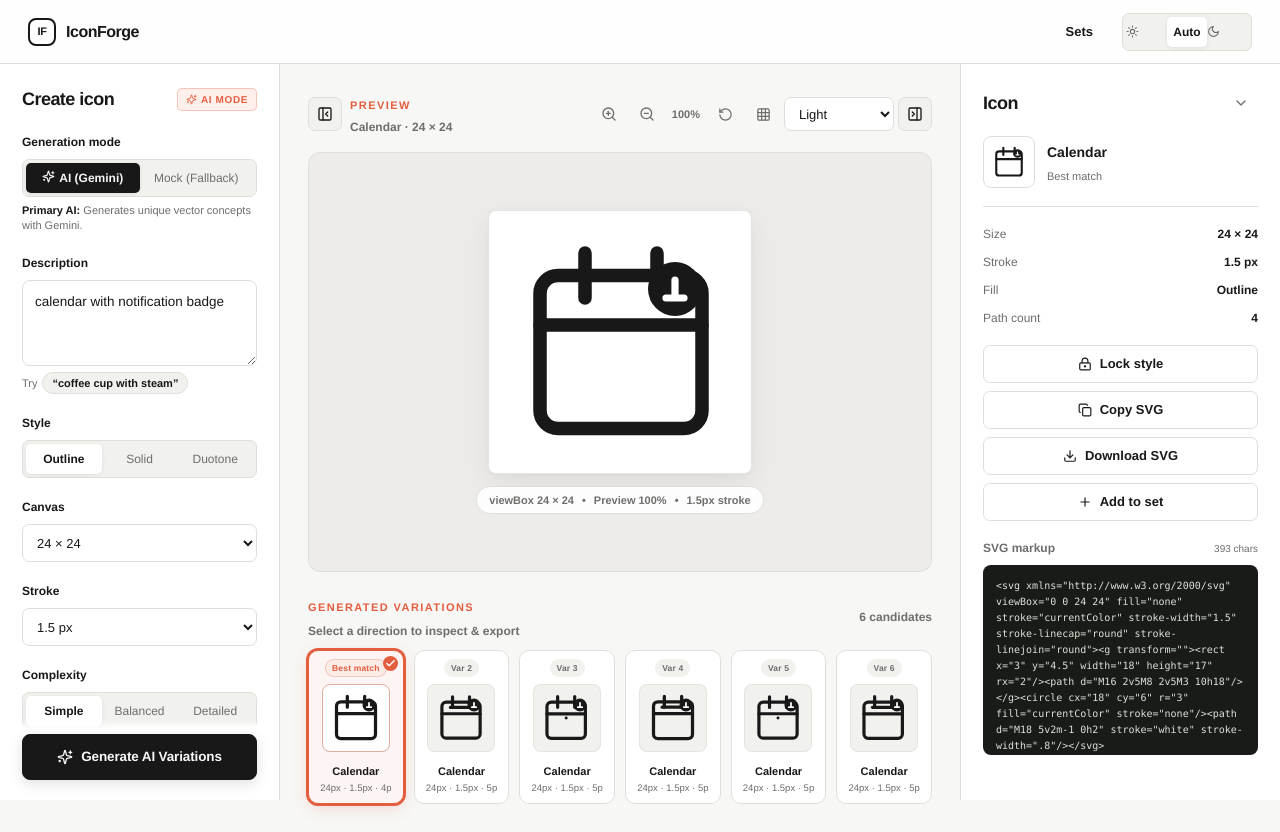
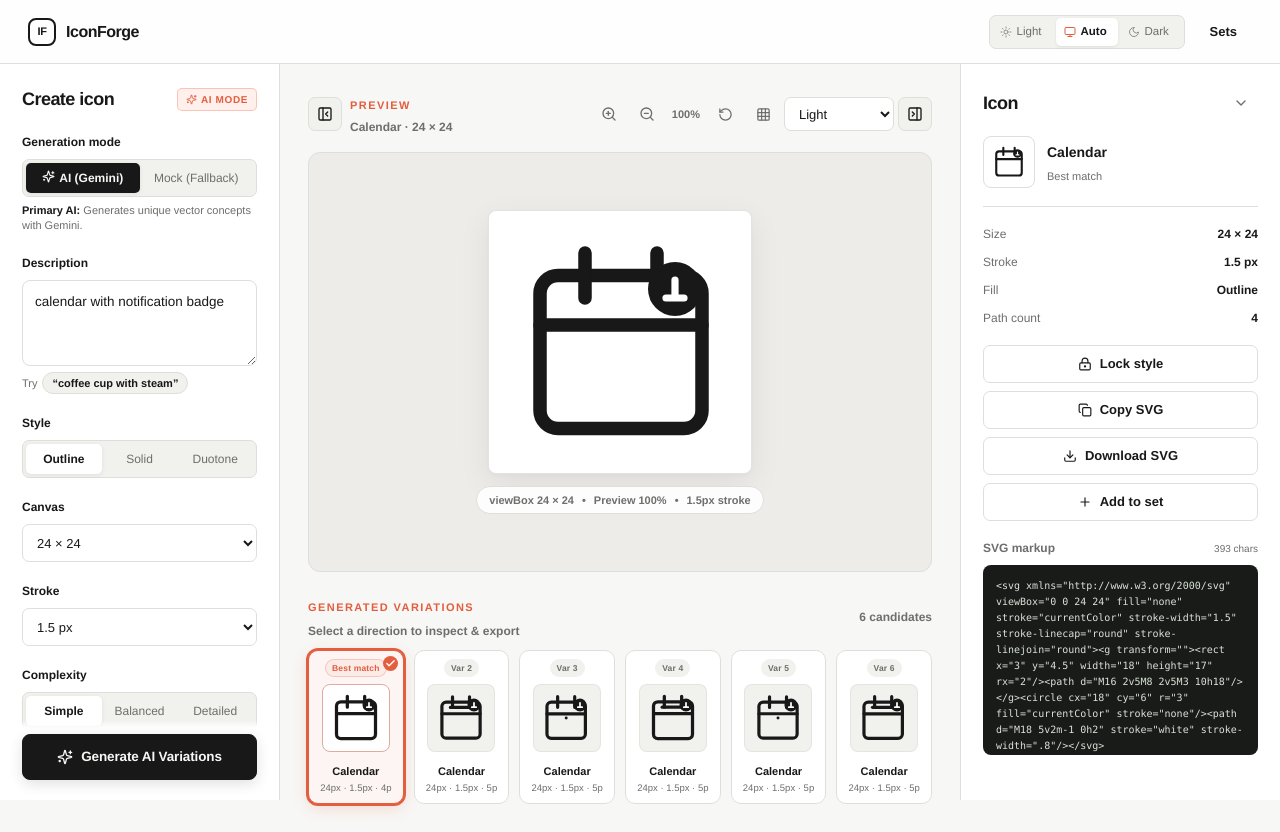
Before and after one commit to pushkarv07/IconForge, a Next.js app: page /app in a window 1280 px wide. Built offline with nearby package versions, Linux system fonts and the light colour scheme.

Commit message:
feat: redesign theme switcher and integrate across all pages including sets overview

```diff
--- a/src/app/app/page.tsx
+++ b/src/app/app/page.tsx
@@ -9,7 +9,6 @@ import {
   Grid3X3,
   Loader2,
   LockKeyhole,
-  Moon,
   PanelLeftClose,
   PanelLeftOpen,
   PanelRightClose,
@@ -17,12 +16,12 @@ import {
   Plus,
   RotateCcw,
   Sparkles,
-  Sun,
   Unlock,
   ZoomIn,
   ZoomOut,
 } from "lucide-react";
 import { useEffect, useRef, useState } from "react";
+import { ThemeSwitcher } from "@/components/ThemeSwitcher";
 import { mockGenerator, styleFromIcon } from "@/lib/generator";
 import { loadSets, makeSet, saveSets } from "@/lib/sets";
 import type {
@@ -45,54 +44,6 @@ const initialRequest = {
   complexity: "Simple" as Complexity,
   color: "Current Color" as "Current Color" | "Black" | "Custom",
 };
-
-function ThemeToggle() {
-  const [theme, setTheme] = useState("system");
-  useEffect(() => {
-    const saved = localStorage.getItem("iconforge-theme") ?? "system";
-    setTheme(saved);
-    document.documentElement.dataset.theme =
-      saved === "system"
-        ? matchMedia("(prefers-color-scheme: dark)").matches
-          ? "dark"
-          : "light"
-        : saved;
-  }, []);
-  function updateTheme(next: string) {
-    setTheme(next);
-    localStorage.setItem("iconforge-theme", next);
-    document.documentElement.dataset.theme =
-      next === "system"
-        ? matchMedia("(prefers-color-scheme: dark)").matches
-          ? "dark"
-          : "light"
-        : next;
-  }
-  return (
-    <div className="segmented" style={{ width: 130 }} aria-label="Theme">
-      <button
-        aria-pressed={theme === "light"}
-        onClick={() => updateTheme("light")}
-        aria-label="Light theme"
-      >
-        <Sun size={13} />
-      </button>
-      <button
-        aria-pressed={theme === "system"}
-        onClick={() => updateTheme("system")}
-      >
-        Auto
-      </button>
-      <button
-        aria-pressed={theme === "dark"}
-        onClick={() => updateTheme("dark")}
-        aria-label="Dark theme"
-      >
-        <Moon size={13} />
-      </button>
-    </div>
-  );
-}
 
 const renderSvg = (svg: string) => ({
   __html: svg.replace("<svg ", '<svg aria-hidden="true" '),
@@ -331,11 +282,11 @@ export default function GeneratorPage() {
         <Link href="/" className="brand">
           <span className="brand-mark">IF</span> IconForge
         </Link>
-        <div style={{ display: "flex", alignItems: "center", gap: 14 }}>
-          <Link href="/app/sets" className="btn btn-quiet">
+        <div style={{ display: "flex", alignItems: "center", gap: 10 }}>
+          <ThemeSwitcher />
+          <Link href="/sets" className="btn btn-quiet">
             Sets {sets.length ? `(${sets.length})` : ""}
           </Link>
-          <ThemeToggle />
         </div>
       </header>
 
--- a/src/app/globals.css
+++ b/src/app/globals.css
@@ -28,6 +28,14 @@ button { cursor: pointer; }
 .segmented button[aria-pressed="true"] { background: var(--panel); color: var(--text); box-shadow: 0 1px 4px rgba(0,0,0,.08); font-weight: 700; }
 .mode-segmented button[aria-pressed="true"].mode-active-ai { background: var(--text); color: var(--bg); font-weight: 750; }
 .mode-segmented button[aria-pressed="true"].mode-active-mock { background: var(--panel); color: var(--accent); font-weight: 750; }
+.theme-switcher { display: inline-flex; align-items: center; border: 1px solid var(--line); border-radius: 7px; padding: 2px; background: var(--panel-soft); gap: 2px; flex-shrink: 0; }
+.theme-btn { display: inline-flex; align-items: center; justify-content: flex-start; text-align: left; gap: 5px; height: 28px; padding: 0 8px; min-width: 62px; border: 0; border-radius: 5px; background: transparent; color: var(--muted); font-size: 11.5px; font-weight: 550; cursor: pointer; white-space: nowrap; transition: color .15s ease, background-color .15s ease, box-shadow .15s ease; }
+.theme-btn:hover { color: var(--text); }
+.theme-btn.active { background: var(--panel); color: var(--text); font-weight: 700; box-shadow: 0 1px 3px rgba(0,0,0,.08); }
+.theme-icon { flex-shrink: 0; opacity: .75; }
+.theme-btn:hover .theme-icon { opacity: 1; }
+.theme-btn.active .theme-icon { opacity: 1; color: var(--accent); }
+.theme-text { text-align: left; }
 .mode-caption { font-size: 11px; color: var(--muted); margin: 6px 0 0; line-height: 1.4; }
 .mode-caption strong { color: var(--text); }
 .mode-badge { font-size: 10px; font-weight: 800; letter-spacing: .06em; padding: 3px 8px; border-radius: 5px; display: inline-flex; align-items: center; }
@@ -204,4 +212,11 @@ button { cursor: pointer; }
   .page-content { padding: 35px 18px; }
   .page-header { display: block; }
   .landing-nav .btn-quiet { display: none; }
+  .theme-btn { padding: 0 6px; gap: 4px; font-size: 11px; height: 26px; min-width: auto; }
 }
+
+@media (max-width: 540px) {
+  .topbar { padding: 8px 12px; gap: 8px; height: auto; min-height: 56px; flex-wrap: wrap; }
+  .landing-nav { flex-wrap: wrap; gap: 10px; }
+  .theme-btn { padding: 0 5px; gap: 3.5px; font-size: 10.5px; height: 25px; min-width: auto; }
+}
--- a/src/app/layout.tsx
+++ b/src/app/layout.tsx
@@ -6,6 +6,13 @@ export const metadata: Metadata = { title: "IconForge", description: "Build icon
 export default function RootLayout({ children }: Readonly<{ children: React.ReactNode }>) {
   return (
     <html lang="en" suppressHydrationWarning>
+      <head>
+        <script
+          dangerouslySetInnerHTML={{
+            __html: `(function(){try{var t=localStorage.getItem("iconforge-theme")||"system";var d=t==="system"?window.matchMedia("(prefers-color-scheme:dark)").matches?"dark":"light":t;document.documentElement.dataset.theme=d;}catch(e){}})()`,
+          }}
+        />
+      </head>
       <body suppressHydrationWarning>{children}</body>
     </html>
   );
--- a/src/app/sets/page.tsx
+++ b/src/app/sets/page.tsx
@@ -1 +1,3 @@
+"use client";
+
 export { default } from "@/app/app/sets/page";
--- /dev/null
+++ b/src/components/ThemeSwitcher.tsx
@@ -0,0 +1,98 @@
+"use client";
+
+import { useEffect, useState } from "react";
+import { Monitor, Moon, Sun } from "lucide-react";
+
+type ThemeMode = "light" | "system" | "dark";
+
+export function ThemeSwitcher() {
+  const [theme, setTheme] = useState<ThemeMode>("system");
+
+  useEffect(() => {
+    const saved = (localStorage.getItem("iconforge-theme") as ThemeMode) ?? "system";
+    const mode = saved === "dark" || saved === "light" ? saved : "system";
+    setTheme(mode);
+    applyTheme(mode);
+
+    const mediaQuery = window.matchMedia("(prefers-color-scheme: dark)");
+    const onMediaChange = () => {
+      const current = (localStorage.getItem("iconforge-theme") as ThemeMode) ?? "system";
+      if (current === "system") {
+        applyTheme("system");
+      }
+    };
+
+    mediaQuery.addEventListener("change", onMediaChange);
+
+    const onStorage = (e: StorageEvent) => {
+      if (e.key === "iconforge-theme") {
+        const next = (e.newValue as ThemeMode) ?? "system";
+        setTheme(next);
+        applyTheme(next);
+      }
+    };
+
+    window.addEventListener("storage", onStorage);
+
+    return () => {
+      mediaQuery.removeEventListener("change", onMediaChange);
+      window.removeEventListener("storage", onStorage);
+    };
+  }, []);
+
+  function applyTheme(mode: ThemeMode) {
+    const effective =
+      mode === "system"
+        ? window.matchMedia("(prefers-color-scheme: dark)").matches
+          ? "dark"
+          : "light"
+        : mode;
+    document.documentElement.dataset.theme = effective;
+  }
+
+  function updateTheme(next: ThemeMode) {
+    setTheme(next);
+    localStorage.setItem("iconforge-theme", next);
+    applyTheme(next);
+  }
+
+  return (
+    <div className="theme-switcher" role="radiogroup" aria-label="Theme mode">
+      <button
+        type="button"
+        role="radio"
+        aria-checked={theme === "light"}
+        className={`theme-btn ${theme === "light" ? "active" : ""}`}
+        onClick={() => updateTheme("light")}
+        aria-label="Light theme"
+      >
+        <Sun size={12} className="theme-icon" aria-hidden="true" />
+        <span className="theme-text">Light</span>
+      </button>
+      <button
+        type="button"
+        role="radio"
+        aria-checked={theme === "system"}
+        className={`theme-btn ${theme === "system" ? "active" : ""}`}
+        onClick={() => updateTheme("system")}
+        aria-label="Auto theme"
+      >
+        <Monitor size={12} className="theme-icon" aria-hidden="true" />
+        <span className="theme-text">Auto</span>
+      </button>
+      <button
+        type="button"
+        role="radio"
+        aria-checked={theme === "dark"}
+        className={`theme-btn ${theme === "dark" ? "active" : ""}`}
+        onClick={() => updateTheme("dark")}
+        aria-label="Dark theme"
+      >
+        <Moon size={12} className="theme-icon" aria-hidden="true" />
+        <span className="theme-text">Dark</span>
+      </button>
+    </div>
+  );
+}
+
+export default ThemeSwitcher;
```
Also changed, not shown: src/app/app/sets/[id]/page.tsx (+2 -1 lines), src/app/app/sets/page.tsx (+143 -1 lines), src/app/page.tsx (+2 -1 lines).
